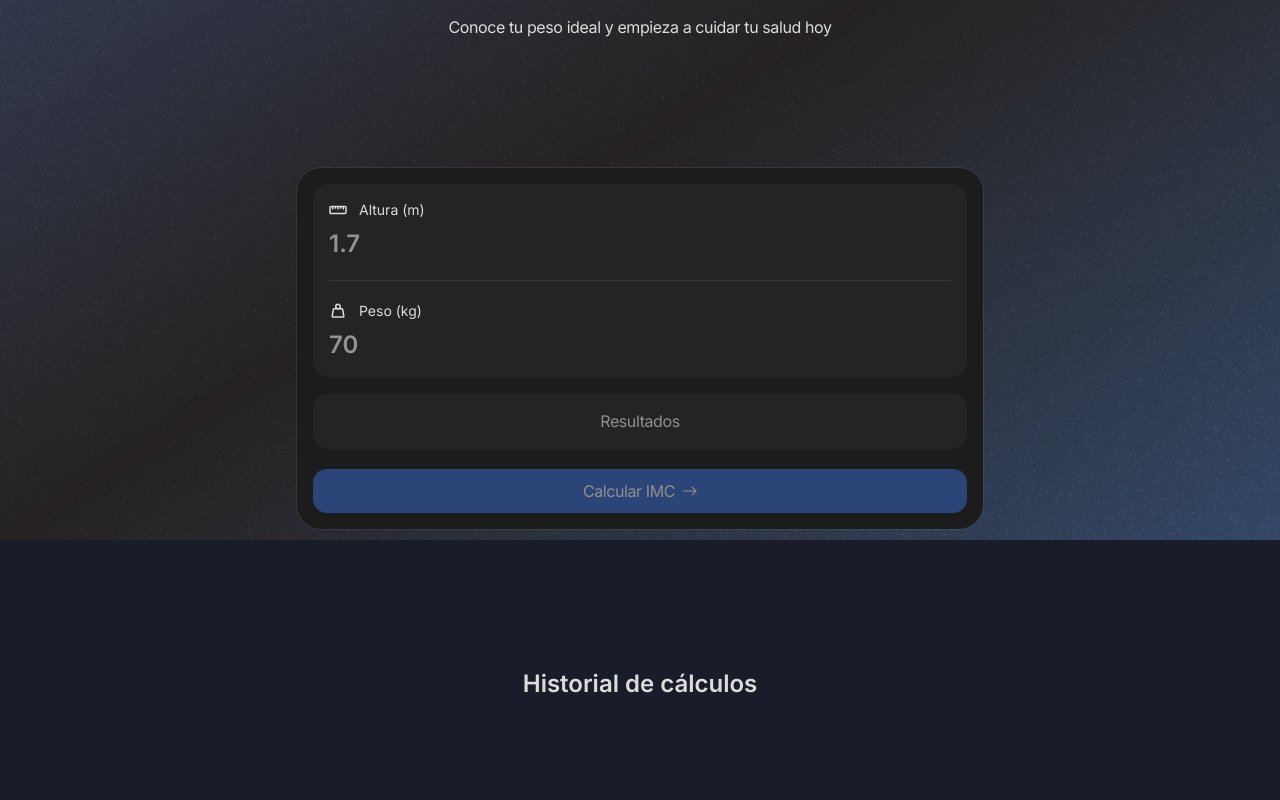
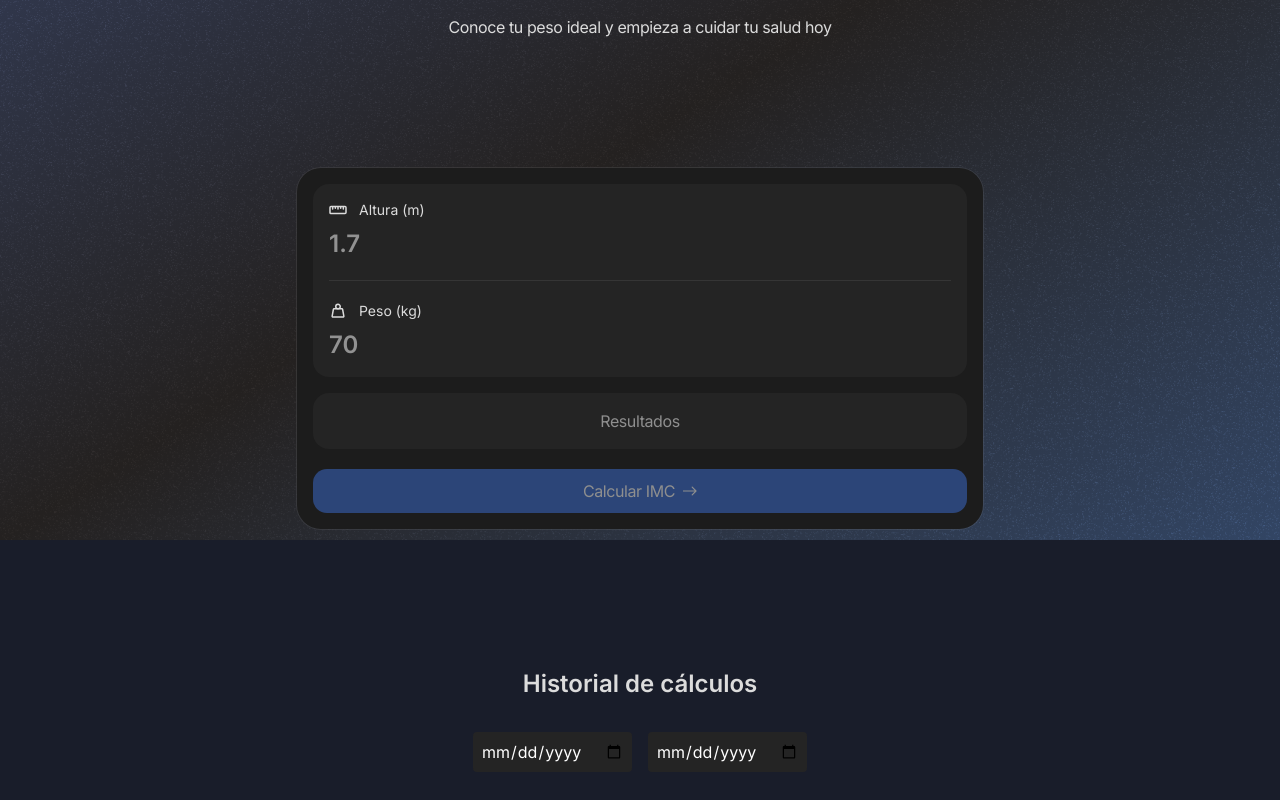
Before and after one commit to baccci/programacion-avanzada-2025-imc-1-front, a Next.js app: page / in a window 1280 px wide. Shown: the part 260-1060 px from the top of the page. Built offline with nearby package versions, Linux system fonts and the light colour scheme; no server answers.

Commit message:
Incorporación de filtro por rango de fecha

```diff
--- /dev/null
+++ b/src/features/history/components/filter.tsx
@@ -0,0 +1,41 @@
+'use client'
+import React from 'react'
+
+interface HistoryFiltersProps {
+  desde: string
+  hasta: string
+  onDesdeChange: (value: string) => void
+  onHastaChange: (value: string) => void
+  onFilter: () => void
+}
+
+export const HistoryFilters: React.FC<HistoryFiltersProps> = ({
+  desde,
+  hasta,
+  onDesdeChange,
+  onHastaChange,
+  onFilter
+}) => {
+  return (
+    <div className="flex gap-4">
+      <input
+        type="date"
+        value={desde}
+        onChange={(e) => onDesdeChange(e.target.value)}
+        className="p-2 rounded bg-input-black-bg text-white"
+      />
+      <input
+        type="date"
+        value={hasta}
+        onChange={(e) => onHastaChange(e.target.value)}
+        className="p-2 rounded bg-input-black-bg text-white"
+      />
+      <button
+        onClick={onFilter}
+        className="bg-blue-500 hover:bg-blue-600 text-white px-3 py-2 rounded"
+      >
+        Filtrar
+      </button>
+    </div>
+  )
+}
--- a/src/features/history/components/history.tsx
+++ b/src/features/history/components/history.tsx
@@ -5,15 +5,46 @@ import { useHistory } from '../hooks/history'
 import type { History as HistoryType } from '../types'
 import { columns } from './columns'
 import { DataTable } from './data-table'
+import { useState } from 'react'
 
 type HistoryProps = React.ComponentProps<'div'>
 
 export const HistoryTable: React.FC<HistoryProps> = () => {
-  const { data } = useHistory()
+  // Estados para los filtros, se inicializan como cadenas vacías
+  const [desde, setDesde] = useState('')
+  const [hasta, setHasta] = useState('')
+
+  // Se obtienen los datos de historial usando los filtros
+  // Si desde o hasta son cadenas vacías, se pasan como undefined
+  // para que el servicio los ignore
+  const { data, isLoading } = useHistory(desde, hasta)
 
   return (
-    <ConditionalRender condition={!(data?.length === 0)}>
-      <DataTable columns={columns} data={data ?? ([] as HistoryType[])} />
-    </ConditionalRender>
+    <div className="space-y-4">
+      {/* filtros */}
+      <div className="flex gap-4">
+        <input
+          type="date"
+          value={desde}
+          onChange={(e) => setDesde(e.target.value)} // Sincroniza el estado con el input
+          className="p-2 rounded bg-input-black-bg text-white"
+        />
+        <input
+          type="date"
+          value={hasta}
+          onChange={(e) => setHasta(e.target.value)}
+          className="p-2 rounded bg-input-black-bg text-white"
+        />
+      </div>
+
+      {/* tabla o loader */}
+      {isLoading ? (
+        <div className="text-center text-white">Cargando...</div>
+      ) : (
+        <ConditionalRender condition={!(data?.length === 0)}>
+          <DataTable columns={columns} data={data ?? ([] as HistoryType[])} />
+        </ConditionalRender>
+      )}
+    </div>
   )
 }
--- a/src/features/history/hooks/history.ts
+++ b/src/features/history/hooks/history.ts
@@ -1,9 +1,13 @@
-import { useQuery } from "@tanstack/react-query";
+import { keepPreviousData, useQuery } from "@tanstack/react-query";
 import { getHistoryService } from "../services/get-history";
 
-export function useHistory() {
+export function useHistory(desde?: string, hasta?: string) {
   return useQuery({
-    queryKey: ['history'],
-    queryFn: getHistoryService
+    queryKey: ['history', { desde, hasta }], // la key depende de los filtros
+    queryFn: () => getHistoryService(desde, hasta),
+    // Mantener los datos anteriores en pantalla mientras se cargan los nuevos
+    placeholderData: keepPreviousData,
+    // Si queremos que no se muestre el loading al cambiar los filtros
+    // y borrar los datos anteriores, descomentar la anterior línea y editar history.tsx
   })
 }
```
